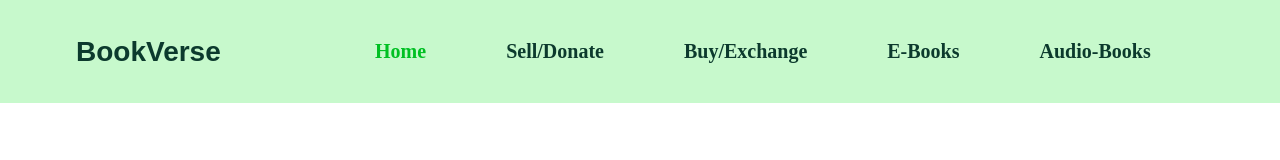
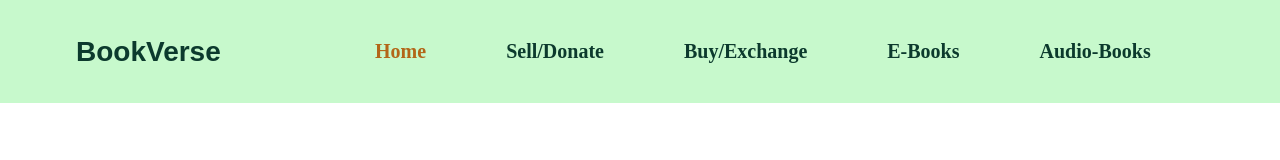
Before and after one commit to shivchopra37/Project, a React (Create React App) app in the folder PROJECT/bookverse/: page / in a window 1280 px wide. In both pictures the pointer is over the link "Home". Shown: the top 160 px of the page. Built offline with nearby package versions, Linux system fonts and the light colour scheme; a web font is replaced by a local one.

Commit message:
hover added

```diff
--- a/PROJECT/bookverse/src/Components/Header/header.css
+++ b/PROJECT/bookverse/src/Components/Header/header.css
@@ -46,5 +46,5 @@ nav {
   }
 
   .nav-links li a:hover {
-    color:  #00c023; /* Change color on hover */
+    color:  #B36618; /* Change color on hover */
   }
```
